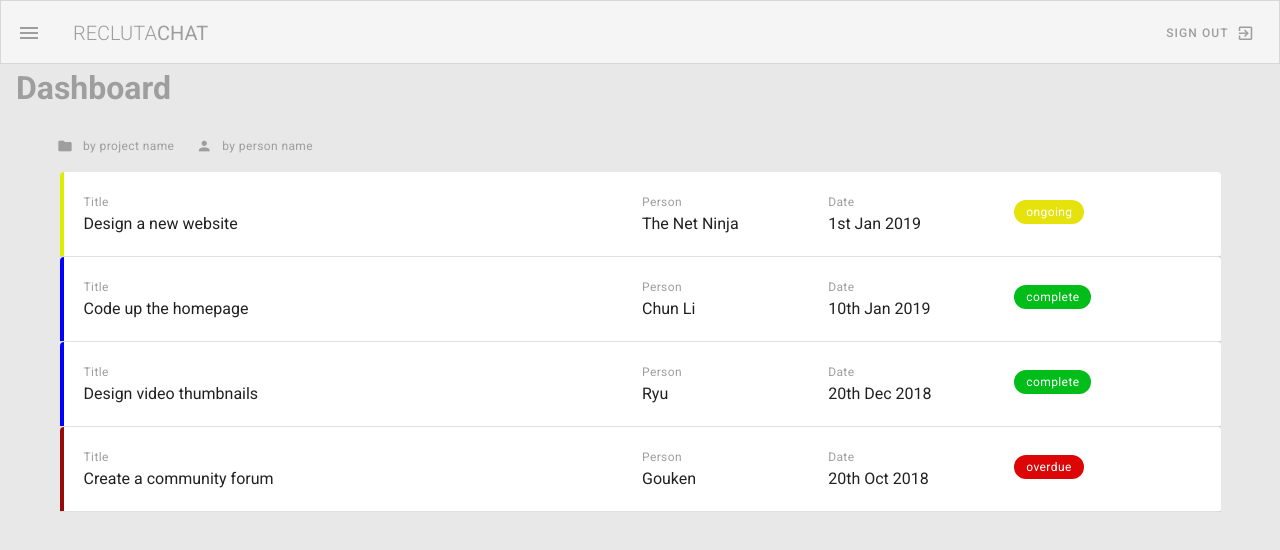
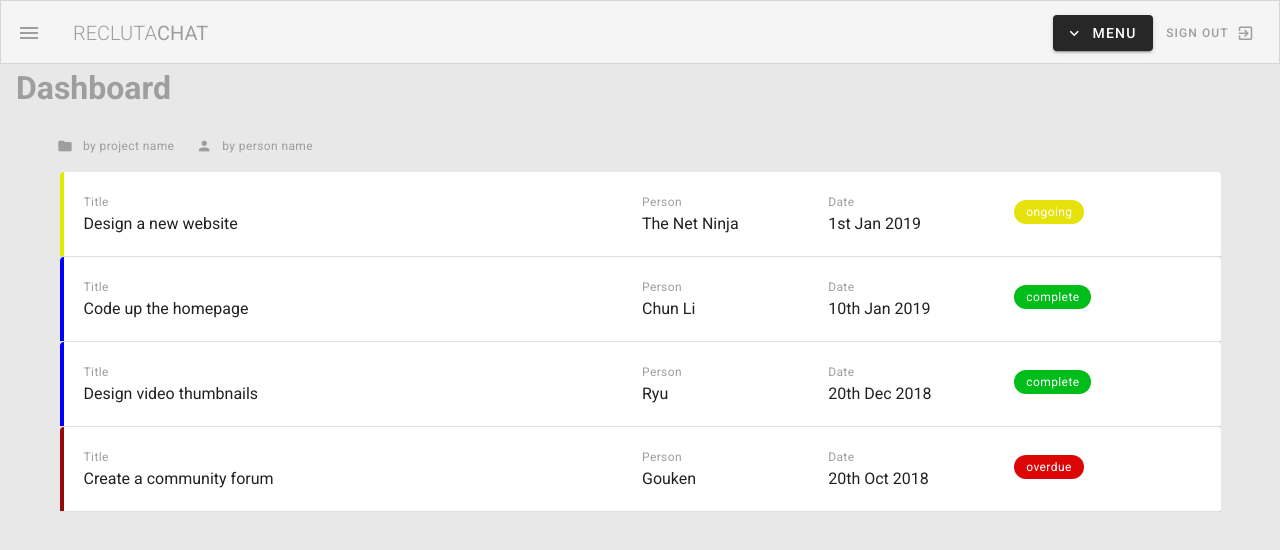
Before and after one commit to LinkPC/todolist, a Vue app: page / in a window 1280 px wide. Shown: the top 550 px of the page. Built offline with nearby package versions, Linux system fonts and the light colour scheme.

Commit message:
Boton de menu v-menu

```diff
--- a/src/components/Navbar.vue
+++ b/src/components/Navbar.vue
@@ -7,6 +7,23 @@
                 <span>chat</span>
             </v-toolbar-title>
             <v-spacer></v-spacer>
+
+            <!-- dropdown menu -->
+    <v-menu offset-y>
+        <template v-slot:activator="{ on, attrs }">
+            <v-btn color="text--grey" dark v-bind="attrs" v-on="on">
+                <v-icon left>mdi-chevron-down</v-icon>
+                <span>Menu</span>
+            </v-btn>
+        </template>
+        <v-list>
+            <v-list-item v-for="(item, index) in links" :key="index" router :to="item.route">
+                <v-list-item-title>{{ item.text }}</v-list-item-title>
+            </v-list-item>
+        </v-list>
+    </v-menu>
+
+
             <v-btn text small flat color="grey">
                 <span>Sign Out</span>
                 <v-icon right> mdi-exit-to-app </v-icon>
```
